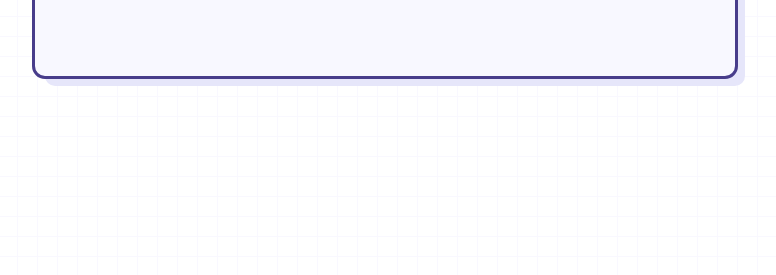
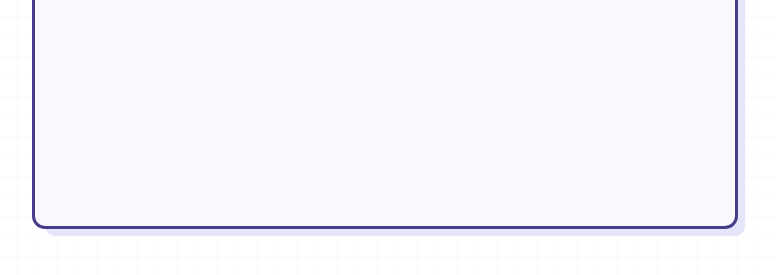
Before and after one commit to car0lanne/car0lanne.github.io, a plain HTML site: page index.html in a window 1280 px wide. Shown: the part 313-588 px from the top of the page, without its empty margins (12-788 px from the left). Drawn offline with Linux system fonts and the light colour scheme.

Commit message:
Update style.css

```diff
--- a/style.css
+++ b/style.css
@@ -70,6 +70,12 @@ a:hover {
     height: auto;
 }
 
+@media only screen and (min-width: 600px) {
+.container {
+    height: 500px;
+    image-height: 100px;
+}
+
 .left {
     float: left;
     padding: 10px;
```
